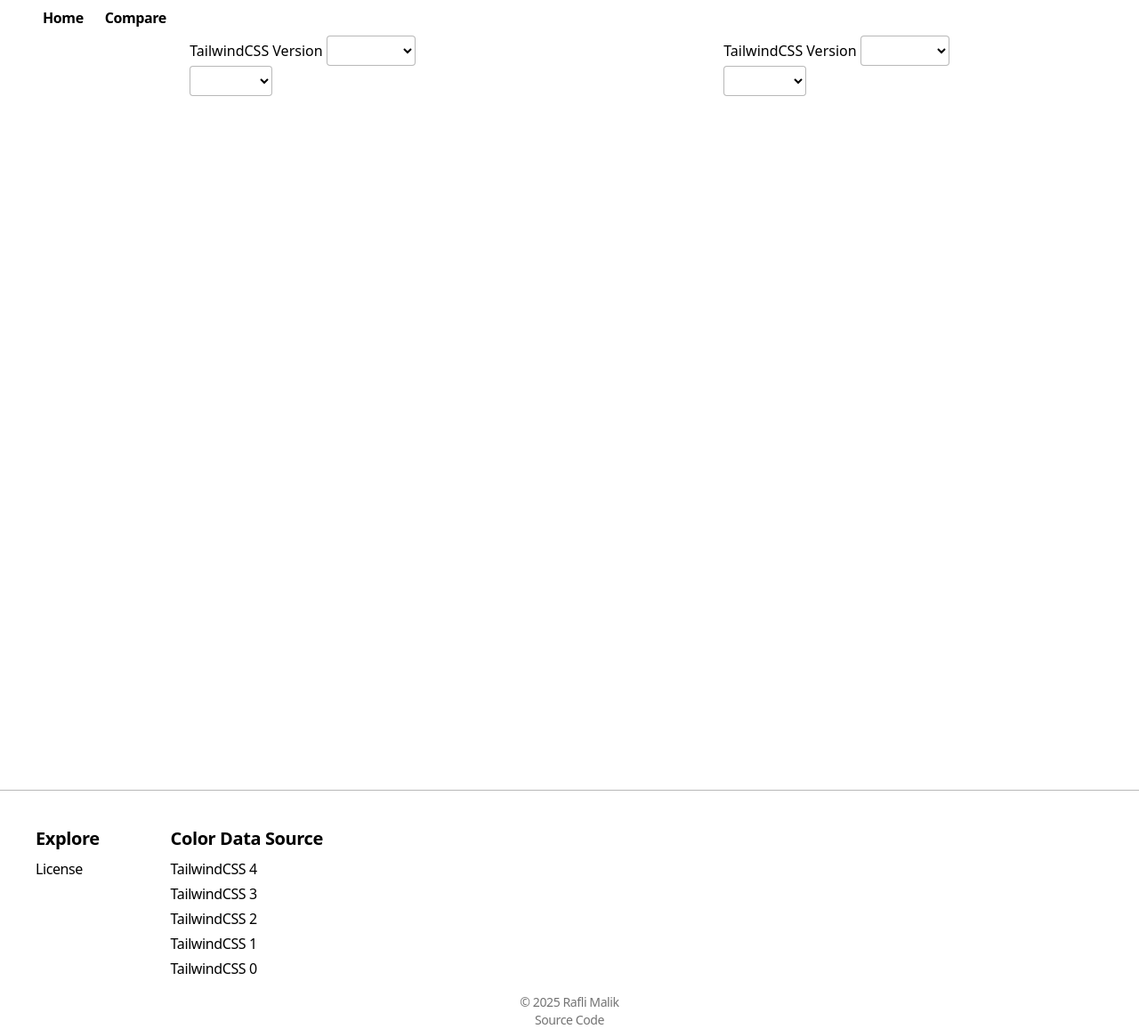
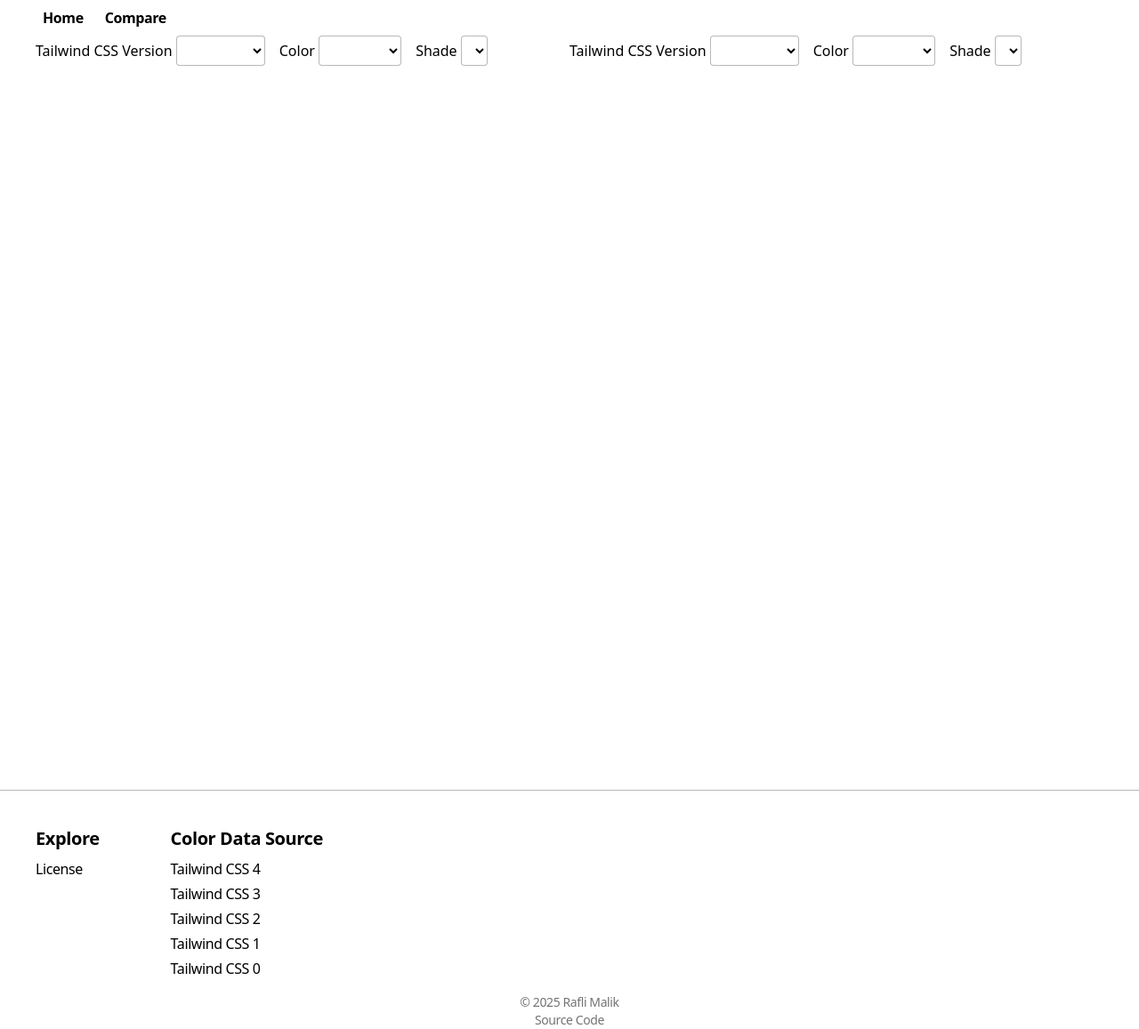
Before and after one commit to RMalik777/Tailwind-Color, a SvelteKit app: page /compare in a window 1280 px wide. Shown: the whole page at 89% size. Built offline with nearby package versions, Linux system fonts and the light colour scheme.

Commit message:
fix: spelling and formatting

```diff
--- a/src/lib/components/footer.svelte
+++ b/src/lib/components/footer.svelte
@@ -14,27 +14,27 @@
 			name: "Color Data Source",
 			items: [
 				{
-					name: "TailwindCSS 4",
+					name: "Tailwind CSS 4",
 					url: "https://github.com/tailwindlabs/tailwindcss/blob/c7d368b3c42de46e44b17c71d3bf9a9c6b3bc5cb/packages/tailwindcss/theme.css",
 					blank: true,
 				},
 				{
-					name: "TailwindCSS 3",
+					name: "Tailwind CSS 3",
 					url: "https://github.com/tailwindlabs/tailwindcss/blob/89f0f54751639db11affc4f60592002ef14c7ed6/src/public/colors.js",
 					blank: true,
 				},
 				{
-					name: "TailwindCSS 2",
+					name: "Tailwind CSS 2",
 					url: "https://github.com/tailwindlabs/tailwindcss/blob/ee87fed11376b2d23778ca2cb8ea99108416a734/colors.js",
 					blank: true,
 				},
 				{
-					name: "TailwindCSS 1",
+					name: "Tailwind CSS 1",
 					url: "https://github.com/tailwindlabs/tailwindcss/blob/8f3dbfe7a8be54c2afff46492dbf884c461ffa97/stubs/defaultConfig.stub.js",
 					blank: true,
 				},
 				{
-					name: "TailwindCSS 0",
+					name: "Tailwind CSS 0",
 					url: "https://github.com/tailwindlabs/tailwindcss/blob/66e4d1b3192e8013df336c7dff61f561243bd423/defaultConfig.stub.js",
 					blank: true,
 				},
--- a/src/routes/+layout.svelte
+++ b/src/routes/+layout.svelte
@@ -11,8 +11,8 @@
 </script>
 
 <svelte:head>
-	<title>TailwindCSS Color</title>
-	<meta name="description" content="A website showing all available TailwindCSS color" />
+	<title>Tailwind CSS Color</title>
+	<meta name="description" content="A website showing all available Tailwind CSS color" />
 </svelte:head>
 
 <Nav />
--- a/src/routes/+page.svelte
+++ b/src/routes/+page.svelte
@@ -53,7 +53,7 @@
 <main class="mx-2 flex flex-col gap-4 sm:mx-4 md:mx-6 lg:mx-8 xl:mx-10">
 	<div class="flex flex-col gap-2">
 		<div>
-			<label for="version">TailwindCSS Version</label>
+			<label for="version">Tailwind CSS Version</label>
 			<select
 				name="version"
 				id="version"
--- a/src/routes/compare/+page.svelte
+++ b/src/routes/compare/+page.svelte
@@ -78,9 +78,9 @@
 		class="flex h-full w-full flex-row justify-between *:flex *:h-full *:w-full *:flex-col *:items-center *:justify-center"
 	>
 		<div class="left">
+			<div class="flex w-full flex-row justify-start gap-4">
 				<div>
-				<div>
-					<label for="leftVersion">TailwindCSS Version</label>
+					<label for="leftVersion">Tailwind CSS Version</label>
 					<select
 						name="leftVersion"
 						id="leftVersion"
@@ -94,9 +94,11 @@
 						{/each}
 					</select>
 				</div>
+				<div>
+					<label for="leftColor">Color</label>
 					<select
-					name=""
-					id=""
+						name="leftColor"
+						id="leftColor"
 						class="rounded border border-neutral-500/50 bg-white p-1 capitalize"
 						bind:value={leftColor}
 						onchange={() => localStorage.setItem("leftColor", leftColor ?? "")}
@@ -105,14 +107,17 @@
 							<option value={option.color} class="capitalize">{option.color}</option>
 						{/each}
 					</select>
-				{#if leftChoice}
+				</div>
+				<div>
+					<label for="leftShade">Shade</label>
 					<select
-						name=""
-						id=""
+						name="leftShade"
+						id="leftShade"
 						class="rounded border border-neutral-500/50 bg-white p-1 capitalize"
 						bind:value={leftShade}
 						onchange={() => localStorage.setItem("leftShade", leftShade ?? "")}
 					>
+						{#if leftChoice}
 							{#each leftChoice as option (option.shade)}
 								<option value={option.shade.toString()} class="capitalize"
 									>{leftVersion === "V0"
@@ -120,8 +125,9 @@
 										: option.shade}</option
 								>
 							{/each}
+						{/if}
 					</select>
-				{/if}
+				</div>
 			</div>
 			<div
 				class="h-full w-full"
@@ -132,9 +138,9 @@
 		</div>
 
 		<div class="right">
+			<div class="flex w-full flex-row justify-start gap-4">
 				<div>
-				<div>
-					<label for="rightVersion">TailwindCSS Version</label>
+					<label for="rightVersion">Tailwind CSS Version</label>
 					<select
 						name="rightVersion"
 						id="rightVersion"
@@ -147,9 +153,11 @@
 						{/each}
 					</select>
 				</div>
+				<div>
+					<label for="rightColor">Color</label>
 					<select
-					name=""
-					id=""
+						name="rightColor"
+						id="rightColor"
 						class="rounded border border-neutral-500/50 bg-white p-1 capitalize"
 						bind:value={rightColor}
 						onclick={() => localStorage.setItem("rightColor", rightColor ?? "")}
@@ -158,14 +166,17 @@
 							<option value={option.color} class="capitalize">{option.color}</option>
 						{/each}
 					</select>
-				{#if rightChoice}
+				</div>
+				<div>
+					<label for="rightShade">Shade</label>
 					<select
-						name=""
-						id=""
+						name="rightShade"
+						id="rightShade"
 						class="rounded border border-neutral-500/50 bg-white p-1 capitalize"
 						bind:value={rightShade}
 						onclick={() => localStorage.setItem("rightShade", rightShade ?? "")}
 					>
+						{#if rightChoice}
 							{#each rightChoice as option (option.shade)}
 								<option value={option.shade.toString()} class="capitalize"
 									>{rightVersion === "V0"
@@ -173,8 +184,9 @@
 										: option.shade}</option
 								>
 							{/each}
+						{/if}
 					</select>
-				{/if}
+				</div>
 			</div>
 			<div
 				class="h-full w-full"
--- a/src/routes/license/+page.svelte
+++ b/src/routes/license/+page.svelte
@@ -1,7 +1,7 @@
 <script lang="ts">
 	const license = [
 		{
-			name: "TailwindCSS",
+			name: "Tailwind CSS",
 			url: "https://github.com/tailwindlabs/tailwindcss/blob/main/LICENSE",
 		},
 		{
```
Lines whose indentation alone changed are shown as unchanged.
